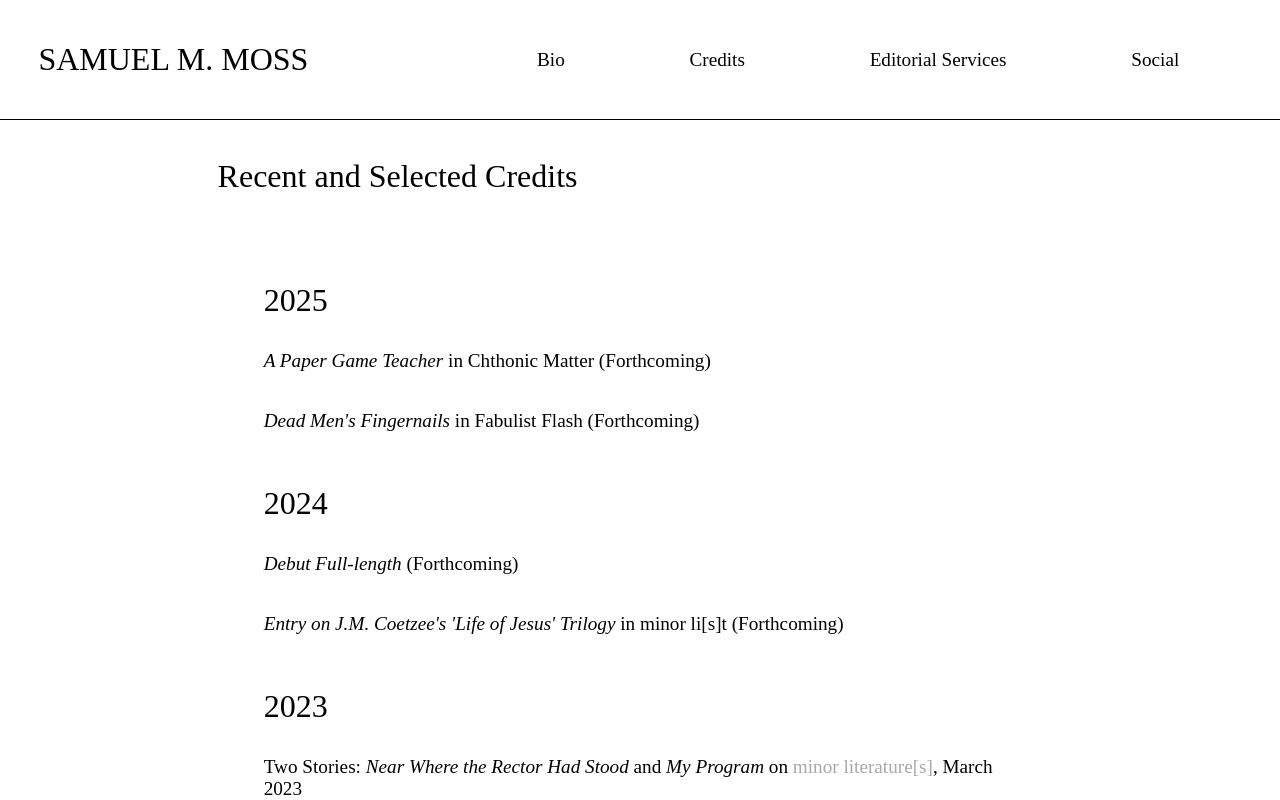
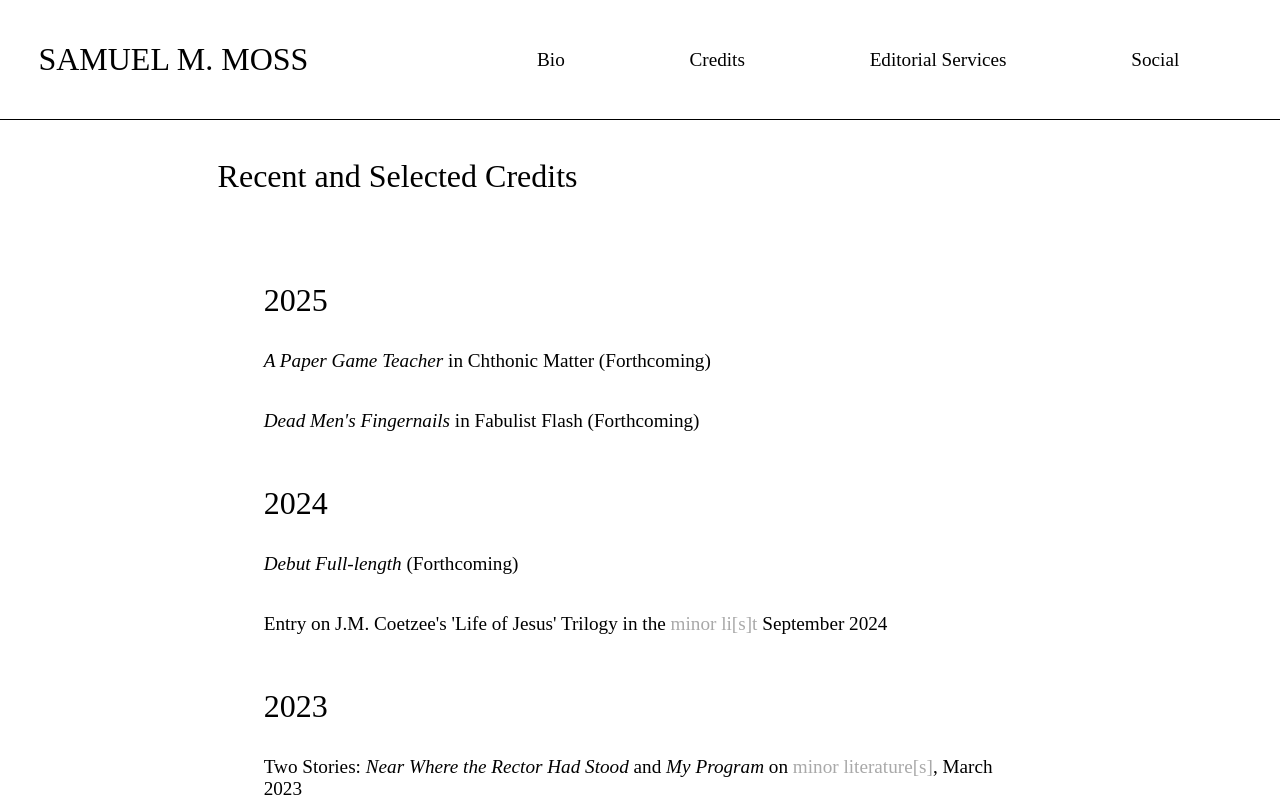
Before and after one commit to perfidiousscript/home_page, a Next.js app: page /credits in a window 1280 px wide. Shown: the top 800 px of the page. Built offline with nearby package versions, Linux system fonts and the light colour scheme.

Commit message:
adds linor li[s]t

```diff
--- a/public/credits.js
+++ b/public/credits.js
@@ -15,8 +15,13 @@ export const credits = [
   },
   {
     title: [
-      <i>Entry on J.M. Coetzee's 'Life of Jesus' Trilogy</i>,
-      " in minor li[s]t (Forthcoming)",
+      "Entry on J.M. Coetzee's 'Life of Jesus' Trilogy",
+      " in the ",
+      <a href="https://minorliteratures.com/2024/09/03/minor-list/">
+        {" "}
+        minor li[s]t
+      </a>,
+      " September 2024",
     ],
   },
   {
```
